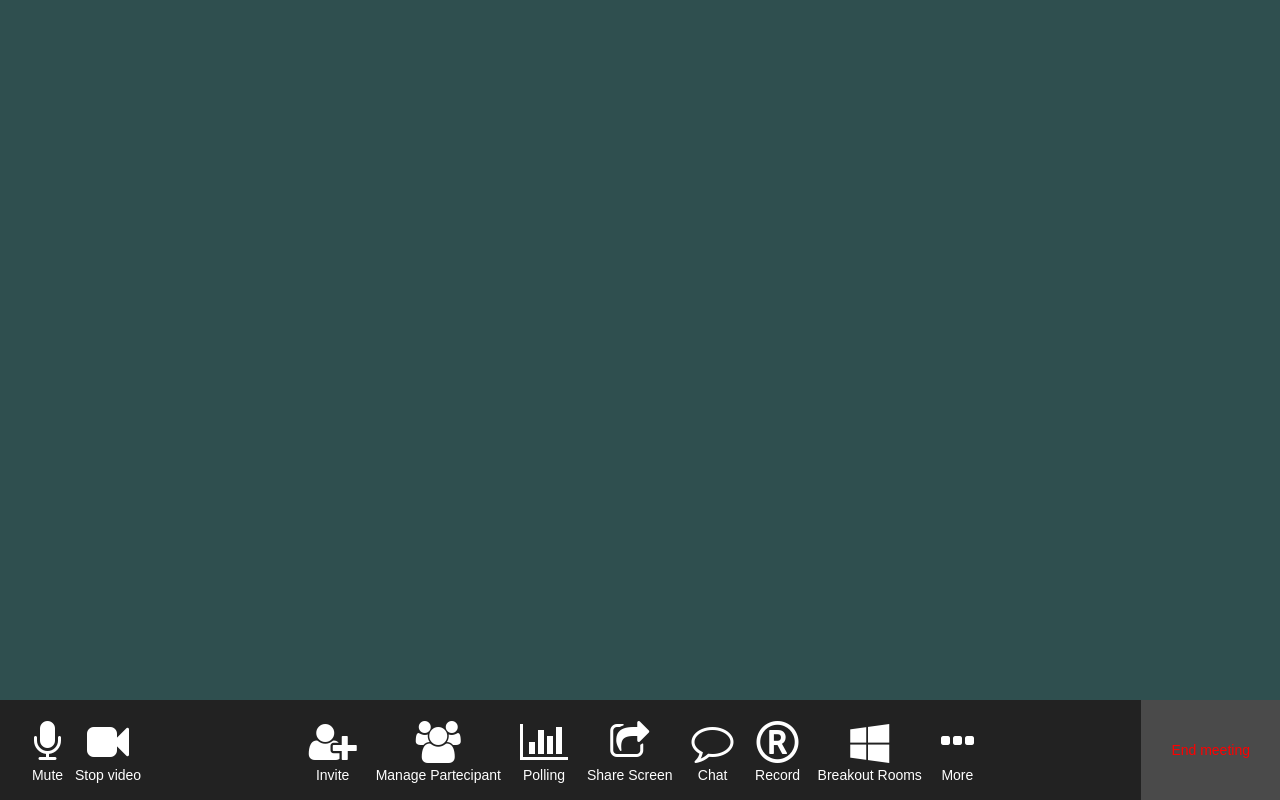
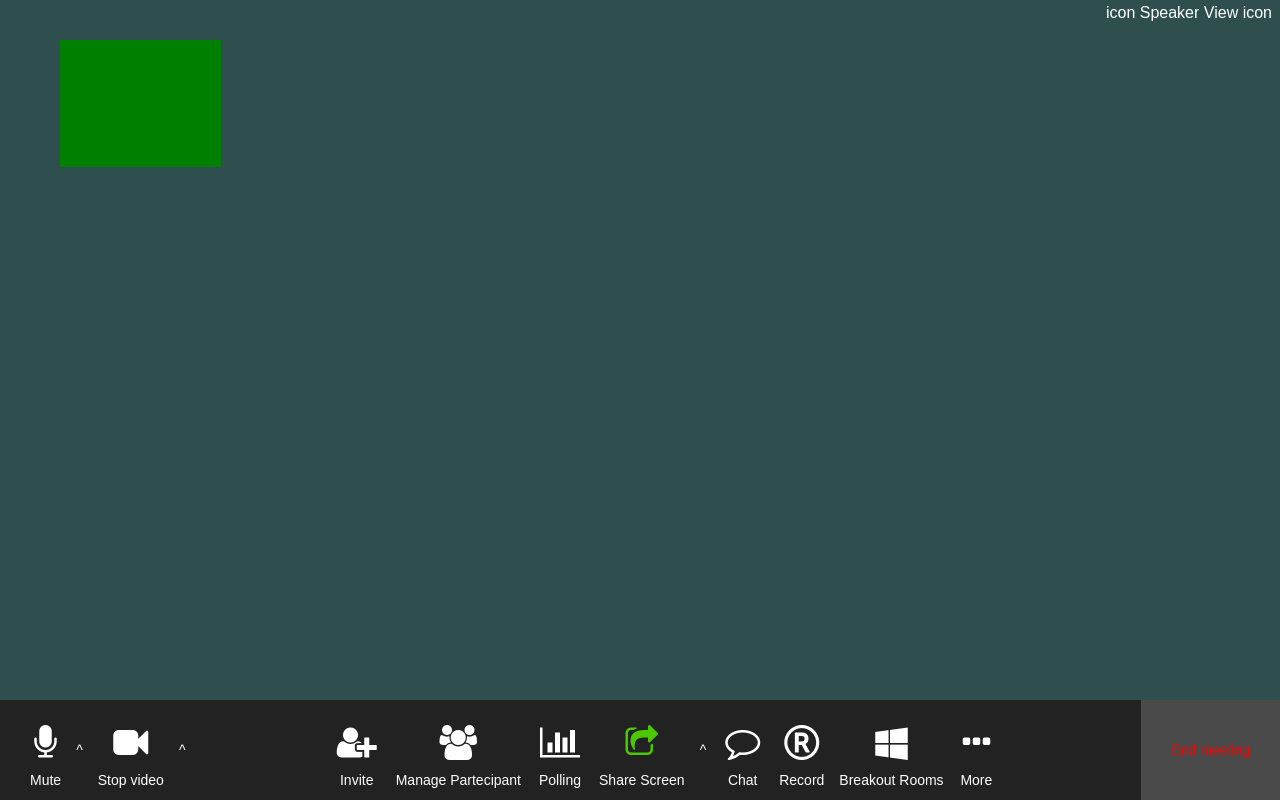
Before and after one commit to EnricoDG97/html-css-zoom, a plain HTML site: page index.html in a window 1280 px wide. Drawn offline with Linux system fonts and the light colour scheme.

Commit message:
feat: added sample display zoom, details with position absolute

```diff
--- a/css/default.css
+++ b/css/default.css
@@ -6,5 +6,4 @@
 
 body {
     font-family: sans-serif;
-    color: white;
 }
--- a/css/style.css
+++ b/css/style.css
@@ -5,16 +5,61 @@
 
 .display-zoom {
     height: calc(100vh - 100px);
-
+    position: relative;
+    color: white;
     /* test */
     background-color: darkslategray;
 }
+
+.display-zoom .display-zoom-online {
+    display: flex;
+    flex-wrap: wrap;
+
+    width: 100%;
+    height: 100%;
+
+    padding: 40px 60px 0 60px;
+
+    overflow-y: auto;
+}
+
+.display-zoom .display-zoom-online .zoom-profile-pic {
+    background-color: green;
+    width: calc(100% / 7 - 5px);
+    height: calc(100% / 5 - 5px);
+    padding: 5px;
+    /* test */
+
+    position: relative;
+}
+
+.zoom-profile-nickname {
+    position: absolute;
+    bottom: 0;
+    left: 0;
+
+    /* test */
+    background-color: #4bc800;
+}
+
+.speaker-controls {
+    position: absolute;
+    top: 4px;
+    right: 8px
+}
+
+
+
+
+
+/* ///// CONTROLS - BOTTOM PAGE SECTION  */
 
 .display-controls {
     height: 100px;
     background-color: #222222;
     display: flex;
     justify-content: space-between;
+    color: white;
 }
 
 .display-controls .controls {
@@ -28,7 +73,7 @@
 
 .controls.left {
     display: flex;
-    gap: 10px;
+    gap: 15px;
     text-align: center;
     padding-left: 30px;
 }
@@ -40,16 +85,23 @@
     text-align: center;
 }
 
+.controls.middle .icon-ctrl.share-screen .fa.fa-share-square-o {
+    color: #4bc800;
+}
+
 .controls.right {
     display: flex;
     text-align: center;
     height: 100%;
     padding: 0 30px;
     background-color: #4a4a4a;
+}
+
+.controls.right .end-meeting {
     color: red;
 }
 
 .display-controls .controls .icon-ctrl i.fa {
-    font-size: 3em;
-    padding: 4px 4px;
+    font-size: 2.5em;
+    padding: 12px 4px;
 }
--- a/index.html
+++ b/index.html
@@ -11,28 +11,47 @@
 </head>
 <body>
     <div class="container">
+
+
+        <!-- sample -->
         <div class="display-zoom">
-
-            <!-- sample -->
-            <div class="zoom-profile-pic">
-                <img src="" alt="">
-                <div class="zoom-profile-nickname"></div>
+            <div class="display-zoom-online">
+                <div class="zoom-profile-pic">
+                    <img src="" alt="">
+                    <div class="zoom-profile-nickname"></div>
+                </div>
             </div>
 
-            <div class="speaker-controls"></div>
 
-        </div>
+
+
+
+
+
+
+
+            <!-- MUST FIX -->
+            <div class="speaker-controls">
+                <span>icon Speaker View</span>
+                <span>icon</span>
+            </div>
+
+
         <div class="display-controls">
+            <!-- LEFT SECTION -->
             <div class="controls left">
                 <div class="icon-ctrl control-mic">
                     <i class='fa fa-microphone'></i>
                     <div>Mute</div>
                 </div>
+                ^ <!--MUST FIX-->
                 <div class="icon-ctrl control-cam">
                     <i class='fa fa-video-camera'></i>
                     <div>Stop video</div>
                 </div>
+                ^ <!--MUST FIX-->
             </div>
+            <!-- MID SECTION -->
             <div class="controls middle">
                 <div class="icon-ctrl invite">
                     <i class='fa fa-user-plus'></i>
@@ -50,6 +69,7 @@
                     <i class='fa fa-share-square-o'></i>
                     <div>Share Screen</div>
                 </div>
+                ^ <!--MUST FIX-->
                 <div class="icon-ctrl chat">
                     <i class='fa fa-comment-o'></i>
                     <div>Chat</div>
@@ -67,6 +87,7 @@
                     <div>More</div>
                 </div>
             </div>
+            <!-- RIGHT SECTION -->
             <div class="controls right">
                 <div class="end-meeting">End meeting</div>
             </div>
```
